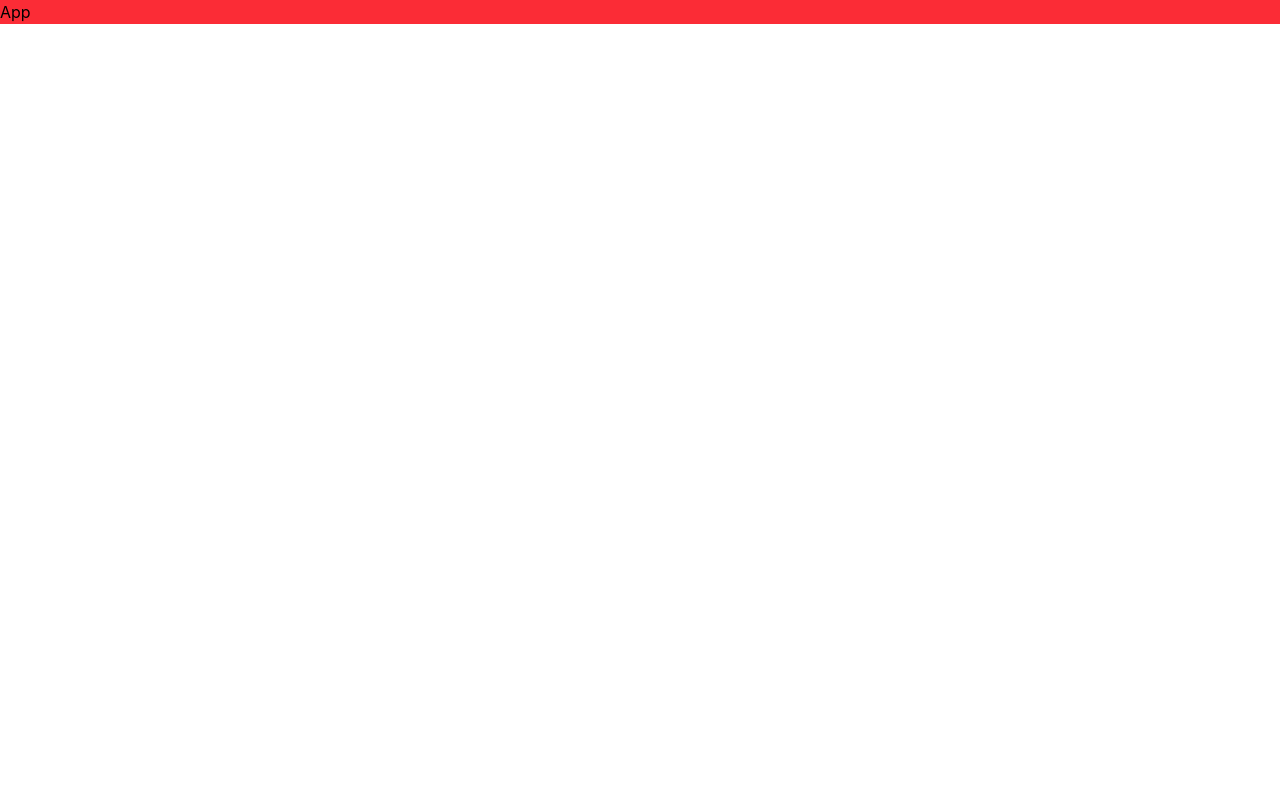
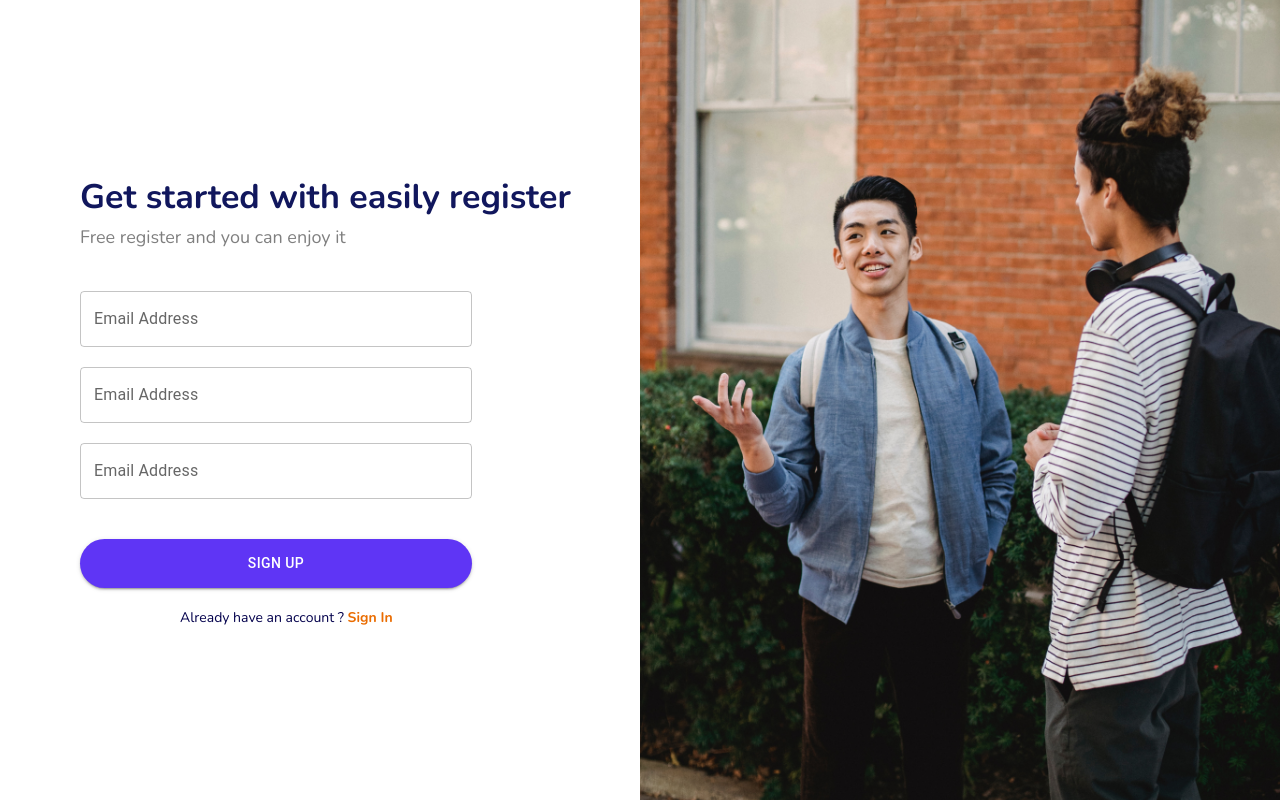
Before and after one commit to sajibkhandev/adda-chatapp, a React (Vite) app: page / in a window 1280 px wide. Built offline with nearby package versions, Linux system fonts and the light colour scheme.

Commit message:
feat: add registration page

```diff
--- a/index.html
+++ b/index.html
@@ -4,6 +4,7 @@
     <meta charset="UTF-8" />
     <link rel="icon" type="image/svg+xml" href="/favicon.svg" />
     <meta name="viewport" content="width=device-width, initial-scale=1.0" />
+    <link href="https://fonts.googleapis.com/css2?family=Nunito:ital,wght@0,200..1000;1,200..1000&display=swap" rel="stylesheet">
     <title>adda</title>
   </head>
   <body>
--- a/package.json
+++ b/package.json
@@ -10,9 +10,13 @@
     "preview": "vite preview"
   },
   "dependencies": {
+    "@emotion/react": "^11.14.0",
+    "@emotion/styled": "^11.14.1",
+    "@mui/material": "^9.4.0",
     "@tailwindcss/vite": "^4.3.3",
     "react": "^19.2.8",
     "react-dom": "^19.2.8",
+    "react-router-dom": "^7.18.4",
     "tailwindcss": "^4.3.3"
   },
   "devDependencies": {
--- a/src/App.jsx
+++ b/src/App.jsx
@@ -1,8 +1,27 @@
 import React from 'react'
+import {
+  createRoutesFromElements,
+  createBrowserRouter,
+  Route,
+  RouterProvider
+} from "react-router-dom";
+import Registration from './pages/Registration';
+import Login from './pages/Login';
+
+const router = createBrowserRouter(
+  createRoutesFromElements(
+    <>
+    <Route path="/" element={<Registration />}></Route>
+    <Route path="/login" element={<Login />}></Route>
+    </>
+  )
+);
+
 
 const App = () => {
   return (
-    <div className='bg-red-500'>App</div>
+        <RouterProvider router={router} />
+
   )
 }
 
--- /dev/null
+++ b/src/components/Image.jsx
@@ -0,0 +1,9 @@
+import React from 'react'
+
+const Image = ({src,alt,className}) => {
+  return (
+    <img className={className} src={src} alt={alt}/>
+  )
+}
+
+export default Image
--- a/src/index.css
+++ b/src/index.css
@@ -1 +1,9 @@
 @import "tailwindcss";
+
+
+@theme {
+  --color-primary: #11175D;
+   --text-34: 34px;
+   --font-nunito: "Nunito";
+
+}
--- /dev/null
+++ b/src/pages/Login.jsx
@@ -0,0 +1,9 @@
+import React from 'react'
+
+const Login = () => {
+  return (
+    <div>Login</div>
+  )
+}
+
+export default Login
--- /dev/null
+++ b/src/pages/Registration.jsx
@@ -0,0 +1,35 @@
+import Grid from '@mui/material/Grid';
+import RegImage from '../assets/reg.png'
+import Image from '../components/Image'
+import TextField from '@mui/material/TextField';
+import Button from '@mui/material/Button';
+const Registration = () => {
+    return (
+        <Grid container >
+            <Grid size={6}>
+                <div className='flex justify-end items-center h-full'>
+                    <div className=' w-[560px] '>
+                        <h2 className='text-34 text-primary font-bold font-nunito'>Get started with easily register</h2>
+                        <p className='text-lg text-black/50 font-normal font-nunito'>Free register and you can enjoy it</p>
+                        <TextField className='w-[70%] mt-10!' id="outlined-basic" label="Email Address" variant="outlined" />
+                        <TextField className='w-[70%] mt-5!' id="outlined-basic" label="Email Address" variant="outlined" />
+                        <TextField className='w-[70%] mt-5!' id="outlined-basic" label="Email Address" variant="outlined" />
+
+
+                        <Button className='bg-[#5F35F5]! py-3! w-[70%] mt-10! mb-5! rounded-full!' variant="contained">Sign up</Button>
+                        <p className='ml-[100px] text-sm text-[#03014C] font-nunito font-normal'>Already  have an account ? <span className='text-[#EA6C00] font-bold'>Sign In</span></p>
+
+                    </div>
+                </div>
+            </Grid>
+            <Grid size={6}>
+                <Image className='w-full h-screen object-cover' src={RegImage} />
+
+            </Grid>
+
+
+        </Grid>
+    )
+}
+
+export default Registration
```
Also changed, not shown: src/assets/reg.png (added), 1 other file (tests, documents, lock files or other folders).
